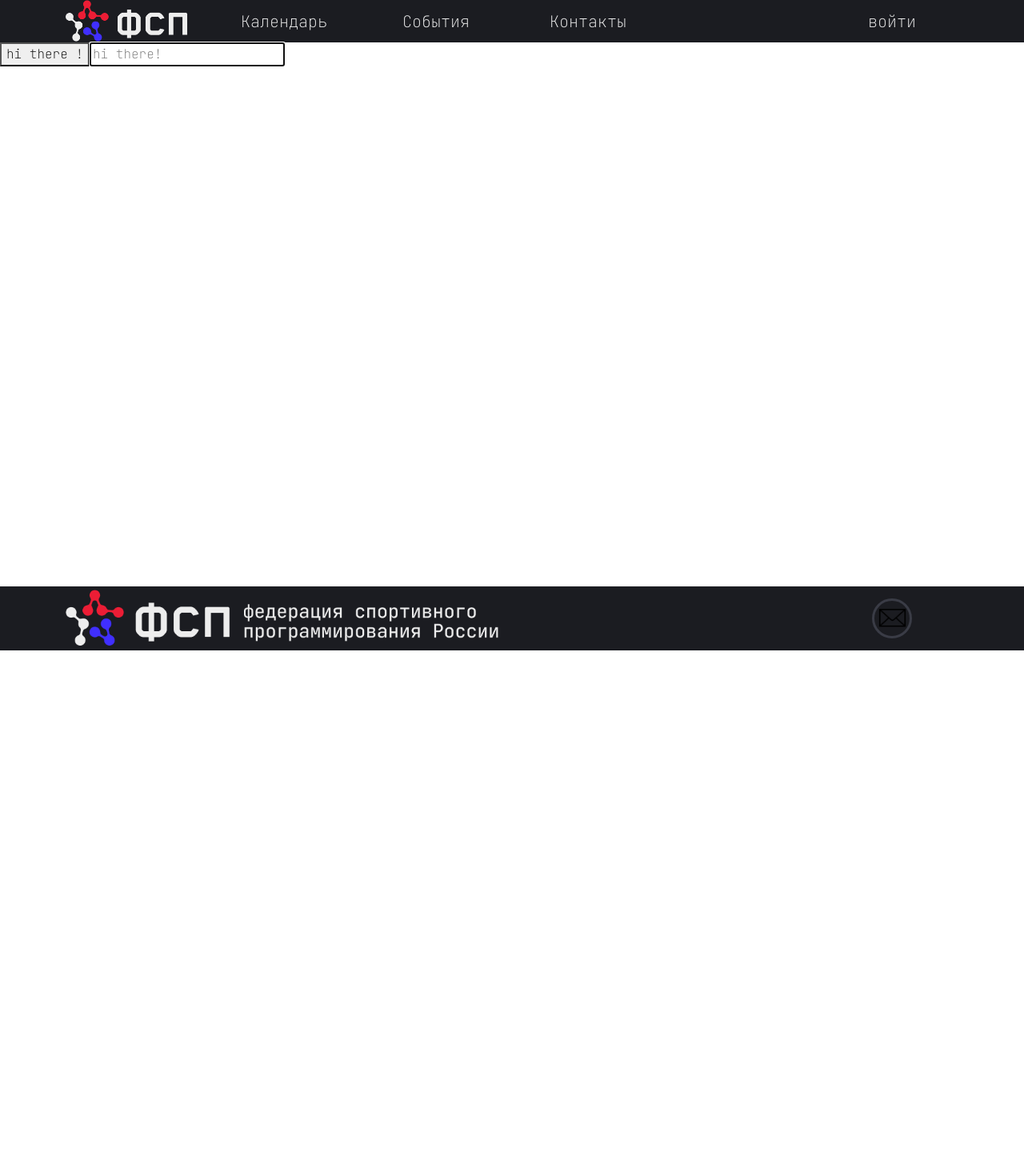
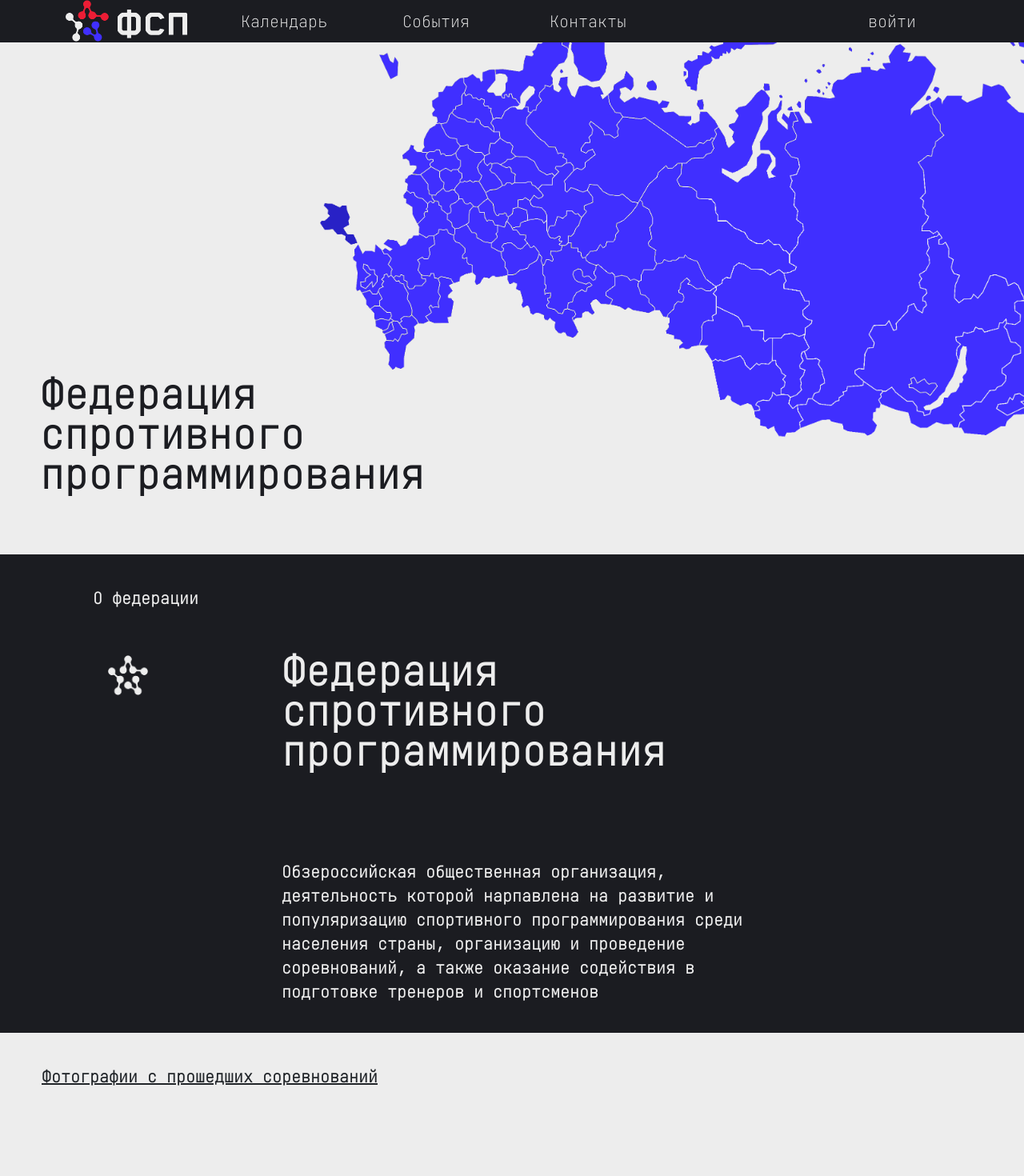
Before and after one commit to quicklybly/hackathon-front, a Vue app: page / in a window 1280 px wide. Shown: the top 1470 px of the page at 80% size. Before the commit the page ends 813 px from the top, so only its background shows below. Built offline with nearby package versions, Linux system fonts and the light colour scheme.

Commit message:
govno za 40 minut na kolenke

```diff
--- a/src/views/HomeView.vue
+++ b/src/views/HomeView.vue
@@ -1,18 +1,82 @@
 <template>
     <div class="home">
-        <dnlkk-button
-            @click="showDialog"
-            class="info">hi there
-            !</dnlkk-button>
-        <dnlkk-input v-focus
-                     v-mode="title"
-                    placeholder="hi there!"/>
-<!--        <dnlkk-dialog-->
-<!--            v-model:show="dialogVisible">-->
-<!--        <sign-in-page/>-->
-<!--        </dnlkk-dialog>-->
+        <div class="container-fluid map-place fsr-text">
+          <div class="row">
+            <div class="col-12" style="padding-bottom: 80px; padding-left: 30px">
+              <h1 class="h1-b">Федерация</h1>
+              <h1 class="h1-b">спротивного</h1>
+              <h1 class="h1-b">программирования</h1>
+            </div>
+          </div>
+        </div>
+      <div class="container-fluid" style="background-color:#1B1C21;">
+        <div class="row">
+          <div class="col-3">
+            <p style="margin-left: 74px">О федерации</p>
+          </div>
+        </div>
+        <div class="row">
+          <div class="col-3 text-center">
+            <img src="../components/img/белая_звезда.png" style="width: 50px; height: 50px;">
+          </div>
+          <div class="col-6">
+            <h1 class="h1-w">Федерация</h1>
+            <h1 class="h1-w">спротивного</h1>
+            <h1 class="h1-w">программирования</h1>
+            <p></p>
+            <p style="padding: 20px">Обзероссийская общественная организация, деятельность которой нарпавлена на развитие и популяризацию спортивного программирования среди населения страны, организацию и проведение соревнований, а также оказание содействия в подготовке тренеров и спортсменов</p>
+          </div>
+          <div class="col-3">
+          </div>
+        </div>
+      </div>
+      <div class="container-fluid" style="background-color: #EDEDED;">
+        <div class="text-decoration-underline" style="height: 80vh; font-size: 20px; font-weight: 800; padding: 40px;">Фотографии с прошедших соревнований</div>
+      </div>
     </div>
 </template>
+
+<style>
+.home {
+  background-color: #EDEDED;
+}
+.fsr-text{
+  display: flex;
+  flex-direction: column;
+
+  justify-content: flex-end;
+  align-items: flex-start;
+}
+.h1-b {
+  color: #1B1C21;
+  font-weight: 900;
+  font-size: 50px;
+  margin: -10px;
+  padding-left: 30px;
+}
+.h1-w {
+  color: #EDEDED;
+  font-weight: 900;
+  font-size: 50px;
+  margin: -10px;
+  padding-left: 30px;
+}
+.map-place {
+  background-color: #EDEDED;
+  background-image: url("../components/img/map.png");
+  background-size: cover;
+  background-position: 400px -150px;
+  background-repeat: no-repeat;
+  min-height: 80vh;
+}
+p{
+  color: #EDEDED;
+  padding: 40px;
+  padding-left: 30px;
+}
+
+
+</style>
 
 <script>
 // @ is an alias to /src
```
